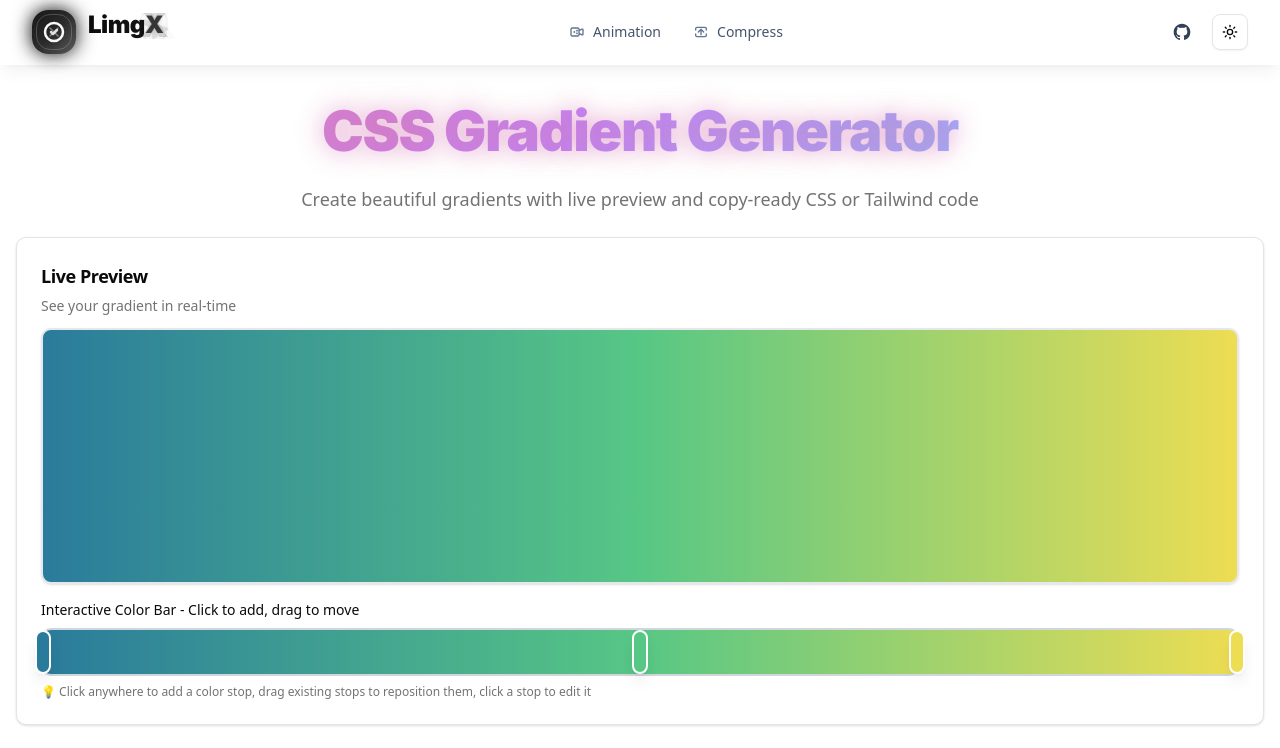
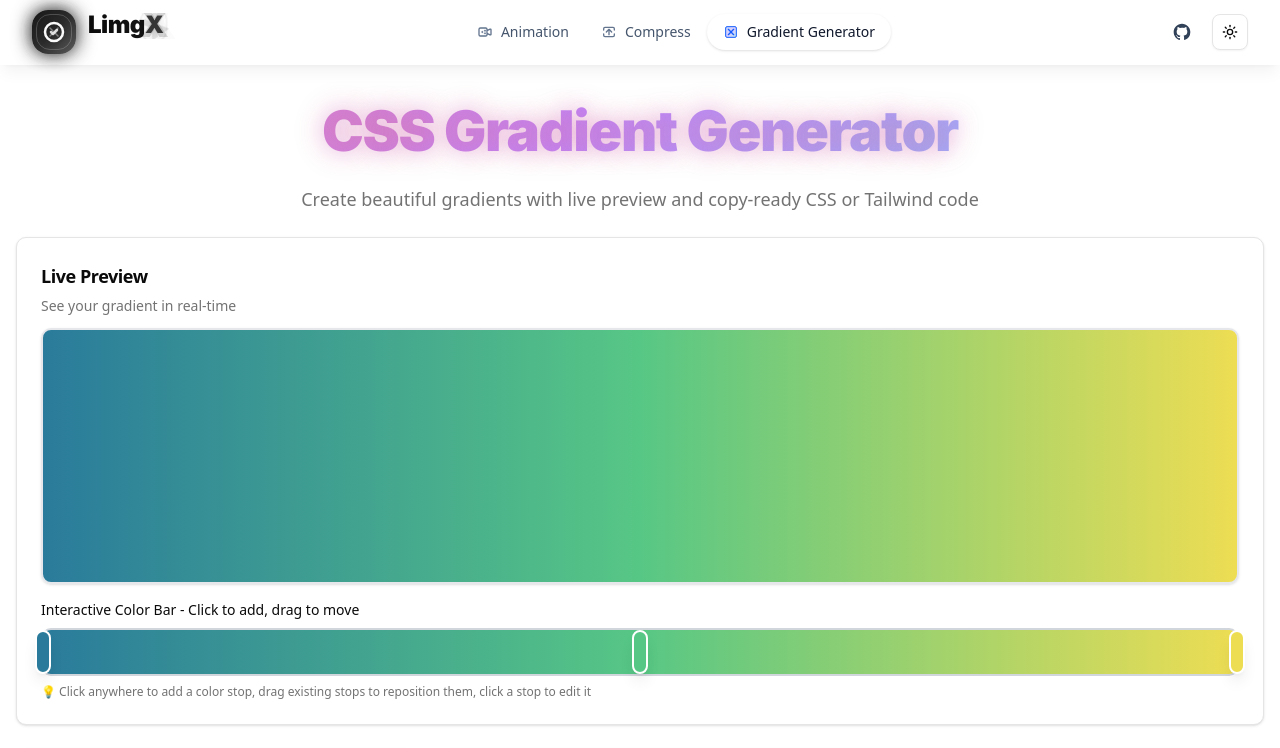
Before and after one commit to 925558718/LocalImage, a Next.js app: page /dev/gradient in a window 1280 px wide. Shown: the top 748 px of the page. Built offline with nearby package versions, Linux system fonts and the light colour scheme.

Commit message:
feat: metadata (#3)

```diff
--- /dev/null
+++ b/src/app/compress/layout.tsx
@@ -0,0 +1,47 @@
+import type { Metadata } from "next";
+
+export const metadata: Metadata = {
+	title: "Image Compressor - LocalImage | Reduce Image Size Online",
+	description: "Free online image compression tool. Reduce image file sizes without losing quality. Supports JPG, PNG, WebP formats with local processing for privacy protection.",
+	keywords: "image compression, compress images online, reduce image size, JPG compressor, PNG compressor, WebP optimizer, local image processing, privacy safe compression",
+	authors: [{ name: "limgx.com" }],
+	robots: {
+		index: true,
+		follow: true,
+		googleBot: {
+			index: true,
+			follow: true,
+			'max-video-preview': -1,
+			'max-image-preview': 'large',
+			'max-snippet': -1,
+		},
+	},
+	openGraph: {
+		title: "Image Compressor - LocalImage | Reduce Image Size Online",
+		description: "Free online image compression tool. Reduce image file sizes without losing quality with local processing for privacy protection.",
+		type: "website",
+		url: "https://www.limgx.com/compress",
+		images: ["https://www.limgx.com/images/image-compression-preview.jpg"],
+		siteName: "LocalImage Image Compressor",
+		locale: "en_US",
+		alternateLocale: ["zh_CN", "ja_JP", "es_ES", "fr_FR", "de_DE"],
+	},
+	twitter: {
+		card: "summary_large_image",
+		title: "Image Compressor - LocalImage | Reduce Image Size Online",
+		description: "Free online image compression tool with local processing for privacy protection.",
+		images: ["https://www.limgx.com/images/image-compression-preview.jpg"],
+		creator: "@limgx_official",
+	},
+	alternates: {
+		canonical: "https://www.limgx.com/compress",
+	}
+};
+
+export default function CompressLayout({
+  children,
+}: {
+  children: React.ReactNode;
+}) {
+  return <>{children}</>;
+}
--- a/src/app/dev/gradient/layout.tsx
+++ b/src/app/dev/gradient/layout.tsx
@@ -1,20 +1,41 @@
 import type { Metadata } from "next";
 
 export const metadata: Metadata = {
-  title: "CSS Gradient Generator - Create Beautiful Gradients with Tailwind Support | LocalImage",
-  description: "Free online CSS gradient generator with live preview, Tailwind CSS support, and copy-ready code. Create beautiful linear and radial gradients for your web projects.",
-  keywords: "css gradient, gradient generator, tailwind gradients, linear gradient, radial gradient, css tools, web development, color picker",
+  title: "CSS Gradient Generator - LocalImage | Create Beautiful Gradients with Tailwind Support",
+  description: "Free online CSS gradient generator with live preview, Tailwind CSS v3/v4 support, and copy-ready code. Create beautiful linear and radial gradients for your web projects with real-time editing.",
+  keywords: "css gradient, gradient generator, tailwind gradients, linear gradient, radial gradient, css tools, web development, color picker, gradient maker, tailwind css, css generator",
+  authors: [{ name: "limgx.com" }],
+  robots: {
+    index: true,
+    follow: true,
+    googleBot: {
+      index: true,
+      follow: true,
+      'max-video-preview': -1,
+      'max-image-preview': 'large',
+      'max-snippet': -1,
+    },
+  },
   openGraph: {
-    title: "CSS Gradient Generator - LocalImage",
-    description: "Create beautiful CSS gradients with live preview and Tailwind support",
+    title: "CSS Gradient Generator - LocalImage | Create Beautiful Gradients",
+    description: "Free online CSS gradient generator with live preview, Tailwind CSS support, and copy-ready code. Create beautiful linear and radial gradients for your web projects.",
     type: "website",
     url: "https://www.limgx.com/dev/gradient",
+    images: ["https://www.limgx.com/images/gradient-generator-preview.jpg"],
+    siteName: "LocalImage CSS Gradient Generator",
+    locale: "en_US",
+    alternateLocale: ["zh_CN", "ja_JP", "es_ES", "fr_FR", "de_DE"],
   },
   twitter: {
     card: "summary_large_image",
-    title: "CSS Gradient Generator - LocalImage",
-    description: "Create beautiful CSS gradients with live preview and Tailwind support",
+    title: "CSS Gradient Generator - LocalImage | Create Beautiful Gradients",
+    description: "Free online CSS gradient generator with live preview and Tailwind CSS support for web developers.",
+    images: ["https://www.limgx.com/images/gradient-generator-preview.jpg"],
+    creator: "@limgx_official",
   },
+  alternates: {
+    canonical: "https://www.limgx.com/dev/gradient",
+  }
 };
 
 export default function GradientLayout({
--- a/src/app/layout.tsx
+++ b/src/app/layout.tsx
@@ -21,9 +21,9 @@ const inter = Inter({
 	weight: ["400", "500", "600", "700", "800", "900"]
 });
 export const metadata: Metadata = {
-	title: "LocalImage - WebP Animation Creator",
-	description: "Free online WebP animation creator. Convert multiple images into high-quality animations with local processing. No uploads required.",
-	keywords: "WebP animation, animation creator, image to animation, online animation tool, local processing, privacy",
+	title: "WebP Animation Creator - LocalImage | Convert Images to Animated WebP & GIF",
+	description: "Free online WebP and GIF animation creator. Convert multiple images into high-quality animations with local processing. No uploads required, privacy protected.",
+	keywords: "WebP animation, GIF creator, animation creator, image to animation, online animation tool, local processing, privacy, webp converter, gif maker, image animation",
 	authors: [{ name: "limgx.com" }],
 	robots: {
 		index: true,
@@ -37,8 +37,8 @@ export const metadata: Metadata = {
 		},
 	},
 	openGraph: {
-		title: "LocalImage - WebP Animation Creator",
-		description: "Free online WebP animation creator. Convert multiple images into high-quality animations with local processing. No uploads required.",
+		title: "WebP Animation Creator - LocalImage | Convert Images to Animated WebP & GIF",
+		description: "Free online WebP and GIF animation creator. Convert multiple images into high-quality animations with local processing. No uploads required, privacy protected.",
 		type: "website",
 		url: "https://www.limgx.com",
 		images: ["https://www.limgx.com/images/webp-animation-preview.jpg"],
@@ -48,8 +48,8 @@ export const metadata: Metadata = {
 	},
 	twitter: {
 		card: "summary_large_image",
-		title: "LocalImage - WebP Animation Creator",
-		description: "Free online WebP animation creator. Convert multiple images into high-quality animations with local processing.",
+		title: "WebP Animation Creator - LocalImage | Convert Images to Animated WebP & GIF",
+		description: "Free online WebP and GIF animation creator with local processing for privacy protection.",
 		images: ["https://www.limgx.com/images/webp-animation-preview.jpg"],
 		creator: "@limgx_official",
 	},
--- a/src/app/sitemap.ts
+++ b/src/app/sitemap.ts
@@ -3,25 +3,31 @@ import { MetadataRoute } from 'next';
 export default function sitemap(): MetadataRoute.Sitemap {
   const baseUrl = 'https://www.limgx.com';
 
-  // 基本路由列表，动画合成为主要功能
+  // Basic route list, animation creator as main feature
   const routes = [
     {
-      path: '',            // 首页 - WebP动画合成器
+      path: '',            // Homepage - WebP Animation Creator
       priority: 1.0,
       changeFreq: 'daily' as const,
-      description: 'WebP动画合成器主页'
+      description: 'WebP Animation Creator Homepage'
     },
     {
-      path: '/compress',   // 图片压缩页面
+      path: '/compress',   // Image Compression Page
       priority: 0.8,
       changeFreq: 'weekly' as const,
-      description: '图片压缩工具页面'
+      description: 'Image Compression Tool Page'
+    },
+    {
+      path: '/dev/gradient', // CSS Gradient Generator Page
+      priority: 0.7,
+      changeFreq: 'weekly' as const,
+      description: 'CSS Gradient Generator Tool Page'
     },
   ];
 
   const currentDate = new Date().toISOString();
 
-  // 支持的语言
+  // Supported languages
   const languages = {
     'zh-CN': 'https://www.limgx.com',
     'en': 'https://www.limgx.com',
@@ -31,7 +37,7 @@ export default function sitemap(): MetadataRoute.Sitemap {
     'de': 'https://www.limgx.com',
   };
 
-  // 将每个路由转换为sitemap条目
+  // Convert each route to sitemap entry
   return routes.map(route => {
     return {
       url: `${baseUrl}${route.path}`,
--- a/src/components/Header/Navigation.tsx
+++ b/src/components/Header/Navigation.tsx
@@ -43,6 +43,24 @@ function Navigation() {
 				</svg>
 			),
 		},
+		{
+			href: "/dev/gradient",
+			labelKey: "nav_gradient_generator",
+			description: "gradient_generator_desc",
+			icon: (
+				<svg className="w-4 h-4" fill="none" stroke="currentColor" viewBox="0 0 24 24">
+					<defs>
+						<linearGradient id="gradientIcon" x1="0%" y1="0%" x2="100%" y2="100%">
+							<stop offset="0%" stopColor="#3b82f6" />
+							<stop offset="50%" stopColor="#8b5cf6" />
+							<stop offset="100%" stopColor="#06b6d4" />
+						</linearGradient>
+					</defs>
+					<rect x="4" y="4" width="16" height="16" rx="2" fill="url(#gradientIcon)" fillOpacity="0.3" stroke="currentColor" strokeWidth={1.5} />
+					<path strokeLinecap="round" strokeLinejoin="round" strokeWidth={2} d="M8 8l8 8M8 16l8-8" />
+				</svg>
+			),
+		},
 	];
 
 	return (
```
